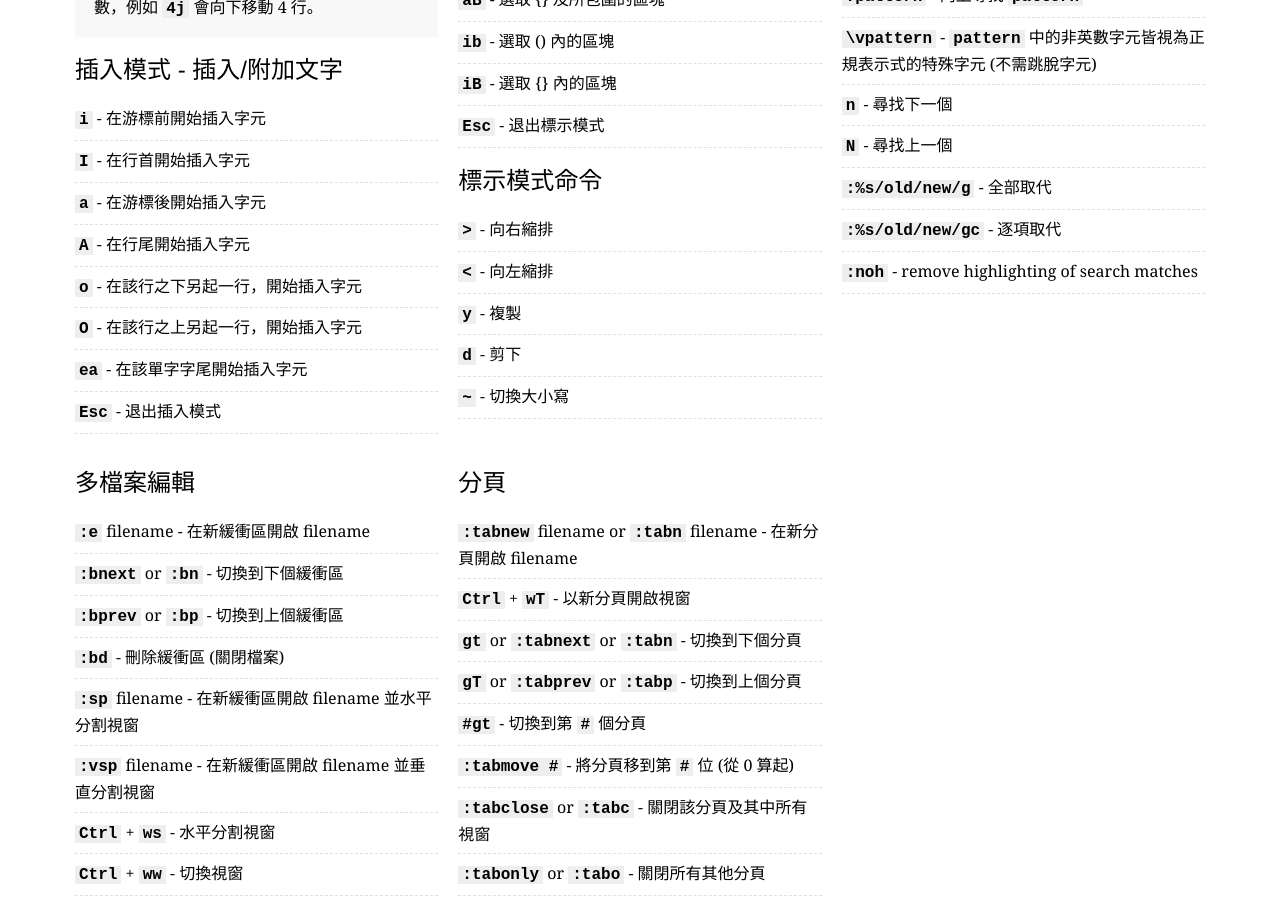
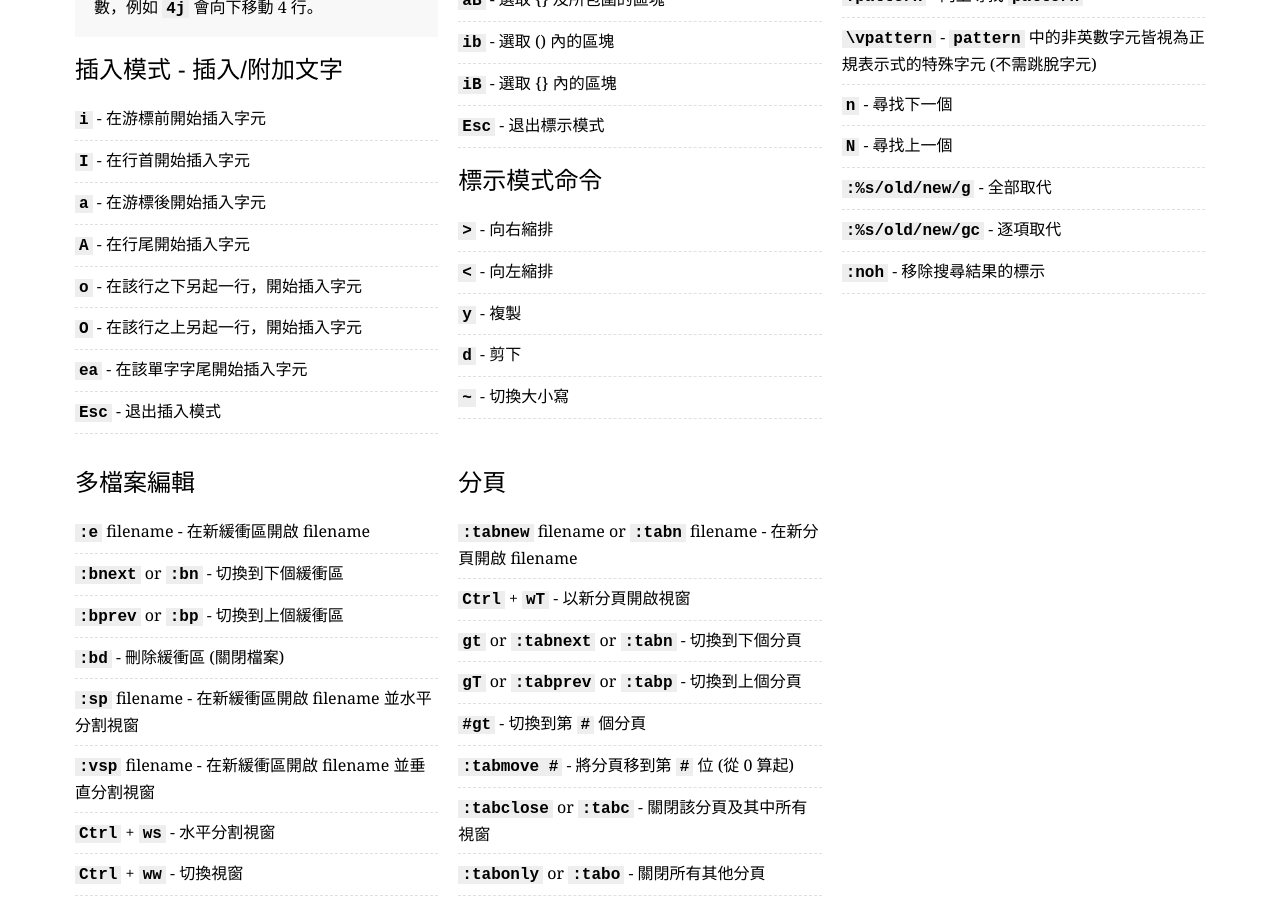
Before and after one commit to rtorr/vim-cheat-sheet, a Jekyll site: the page built from lang/zh_tw/index.html, in a window 1280 px wide and 900 px high, scrolled down 1001 px. Built offline with Jekyll 4.4.1, drawn with Linux system fonts in a browser that asks for light colours.

Commit message:
Update Traditional Chinese translation (:noh)

```diff
--- a/lang/zh_tw/index.html
+++ b/lang/zh_tw/index.html
@@ -114,6 +114,7 @@ searchAndReplace:
     N: "尋找上一個"
     colonPercentForwardSlashOldForwardSlashNewForwardSlashg: "全部取代"
     colonPercentForwardSlashOldForwardSlashNewForwardSlashgc: "逐項取代"
+    colonnoh: "移除搜尋結果的標示"
 
 workingWithMultipleFiles:
   title: "多檔案編輯"
```
